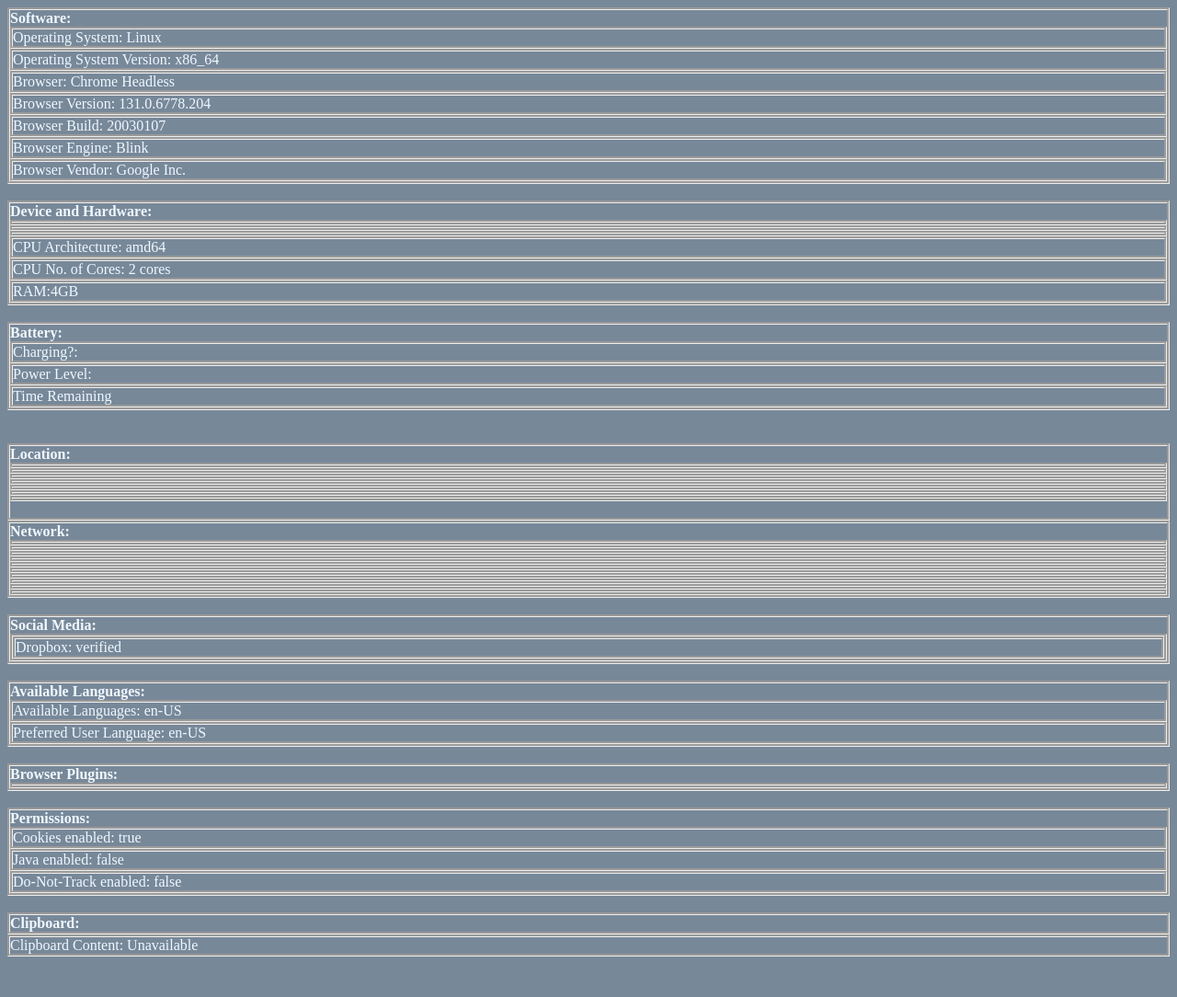
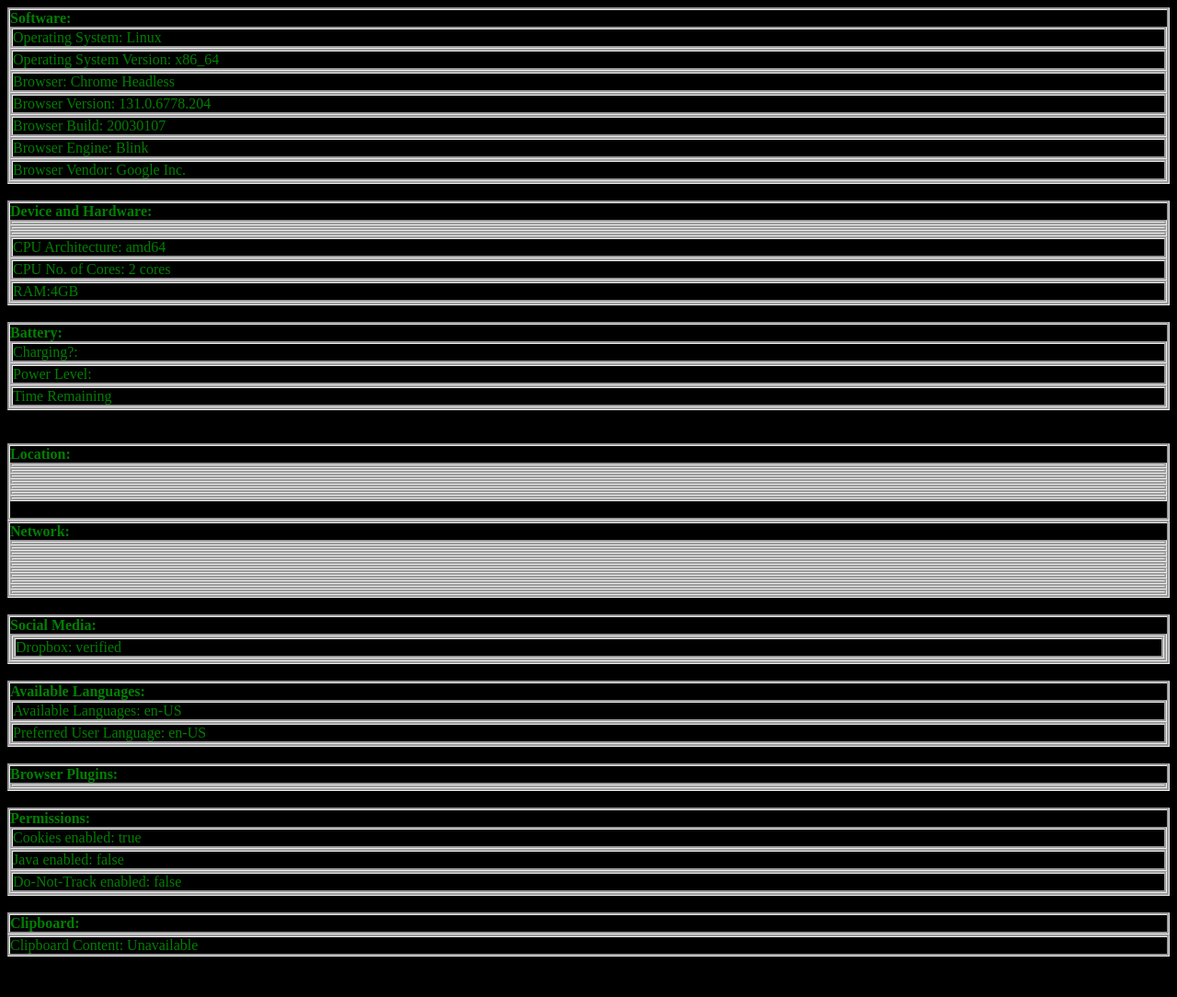
Before and after one commit to andrewgallagher1/whatIKnowAboutYou, a PHP site: page / in a window 1280 px wide. Shown: the whole page at 92% size. Run offline with PHP 8.4, Linux system fonts and the light colour scheme; some libraries are stand-ins or nearby versions.

Commit message:
mucking around with colours

```diff
--- a/css/style.css
+++ b/css/style.css
@@ -1,8 +1,8 @@
 body {
-    background-color: lightslategray;
+    background-color: black;
 }
 
 div {
-    color: aliceblue;
+    color: green;
     border-style: groove;
 }
```
